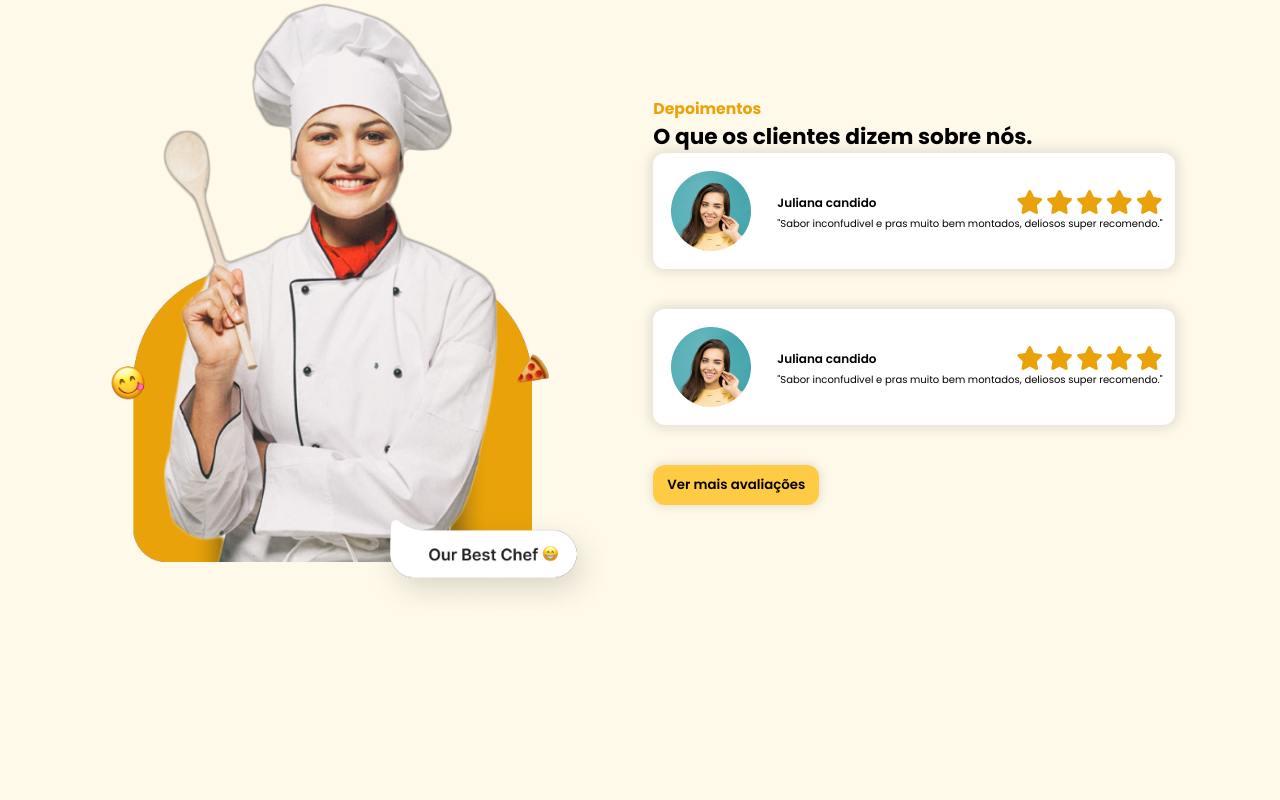
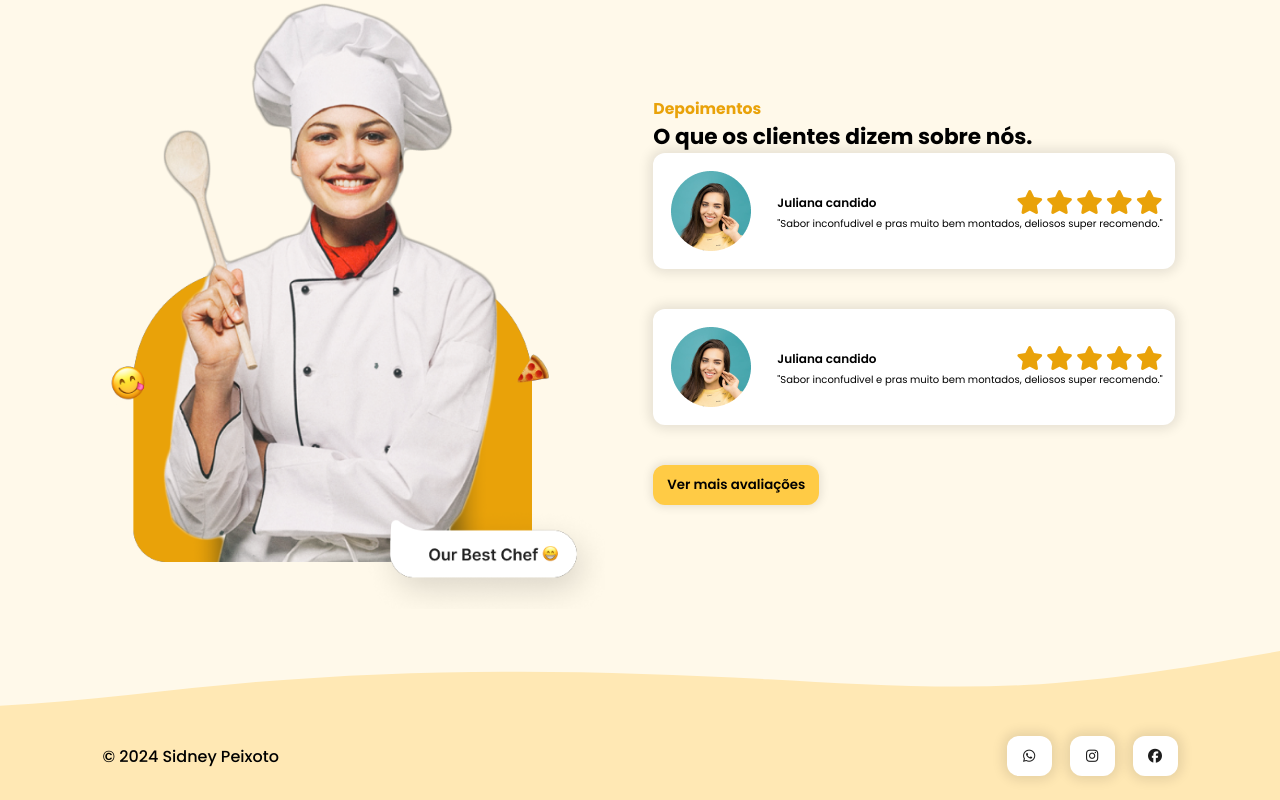
Before and after one commit to sidneypepe/pagefood, a plain HTML site: page index.html in a window 1280 px wide. Shown: the part 1694-2494 px from the top of the page. Before the commit the page ends 2345 px from the top, so only its background shows below. Drawn offline with nearby package versions, Linux system fonts and the light colour scheme.

Commit message:
formacao pagina

```diff
--- a/index.html
+++ b/index.html
@@ -11,6 +11,7 @@
     <link rel="stylesheet" href="./src/css/home.css">
     <link rel="stylesheet" href="./src/css/menu.css">
     <link rel="stylesheet" href="./src/css/testimonios.css">
+    <link rel="stylesheet" href="./src/css/footer.css">
         <script src="https://cdnjs.cloudflare.com/ajax/libs/jquery/3.7.1/jquery.min.js" integrity="sha512-v2CJ7UaYy4JwqLDIrZUI/4hqeoQieOmAZNXBeQyjo21dadnwR+8ZaIJVT8EE2iyI61OV8e6M8PP2/4hpQINQ/g==" crossorigin="anonymous" referrerpolicy="no-referrer"></script>
 
 </head>
@@ -229,6 +230,26 @@
             </div>
         </section>
       </main>
+      <footer>
+        <img src="./src/imagem/wave.svg" alt="">
+
+        <div id="footer-itens">
+            <span id="copyrigth">
+                &copy 2024 Sidney Peixoto
+            </span>
+            <div class="social-media-buttons">
+                <a href="#">
+                    <i class="fa-brands fa-whatsapp"></i>
+                </a>
+                <a href="#">
+                    <i class="fa-brands fa-instagram"></i>
+                </a>
+                <a href="#">
+                    <i class="fa-brands fa-facebook"></i>
+                </a>
+            </div>
+        </div>
+      </footer>
     <script src="./src/js/index.js"></script>
 </body>
 </html>
--- /dev/null
+++ b/src/css/footer.css
@@ -0,0 +1,22 @@
+footer{
+    background-color: #ffe8b4;
+}
+
+#footer-itens{
+    display: flex;
+    justify-content: space-between;
+    align-items: center;
+    padding: 0 8% 24px 8%;
+}
+#copyrigth{
+    color: 1d1d1d;
+    font-weight: 500;
+    font-size: 16px;
+
+}
+@media (max-width: 600px) {
+    #footer-itens{
+        flex-direction: column;
+    }
+
+}
```
